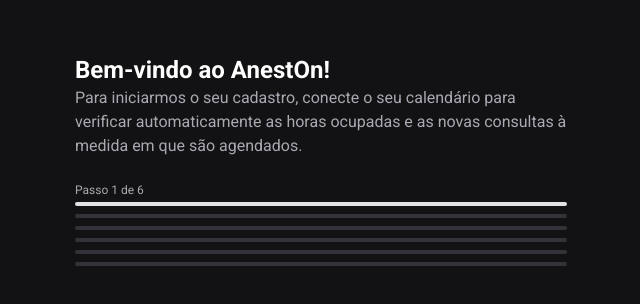
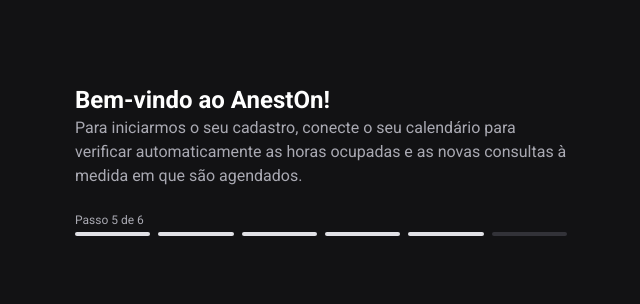
Before and after one commit to anest-on/aneston, a Next.js app: page /register in a window 1280 px wide. Shown: the part 272-576 px from the top of the page, without its empty margins (319-959 px from the left). Built offline with nearby package versions, Linux system fonts and the light colour scheme.

Commit message:
Adjusting MultiStep

```diff
--- a/src/app/register/page.tsx
+++ b/src/app/register/page.tsx
@@ -11,7 +11,7 @@ const Register = () => {
           medida em que são agendados.
         </p>
 
-        <MultiStep size={6} currentStep={1} />
+        <MultiStep size={6} currentStep={5} />
       </div>
     </main>
   )
--- a/tailwind.config.ts
+++ b/tailwind.config.ts
@@ -5,6 +5,11 @@ const config: Config = {
     './src/pages/**/*.{js,ts,jsx,tsx,mdx}',
     './src/components/**/*.{js,ts,jsx,tsx,mdx}',
     './src/app/**/*.{js,ts,jsx,tsx,mdx}',
+  ],
+  safelist: [
+    {
+      pattern: /grid-cols-./,
+    },
   ],
   theme: {
     fontFamily: {
```
